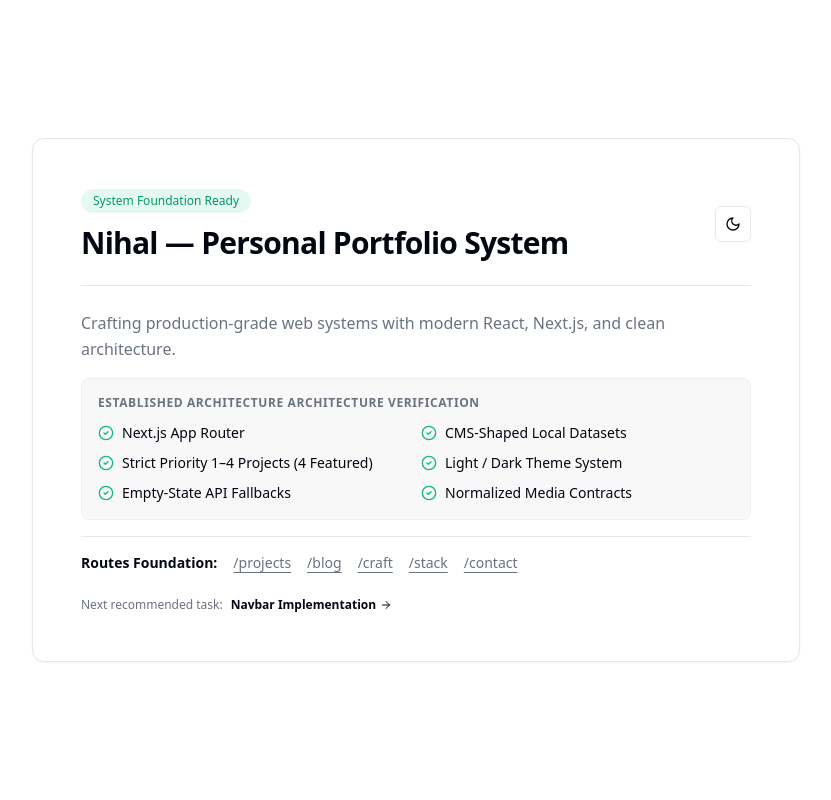
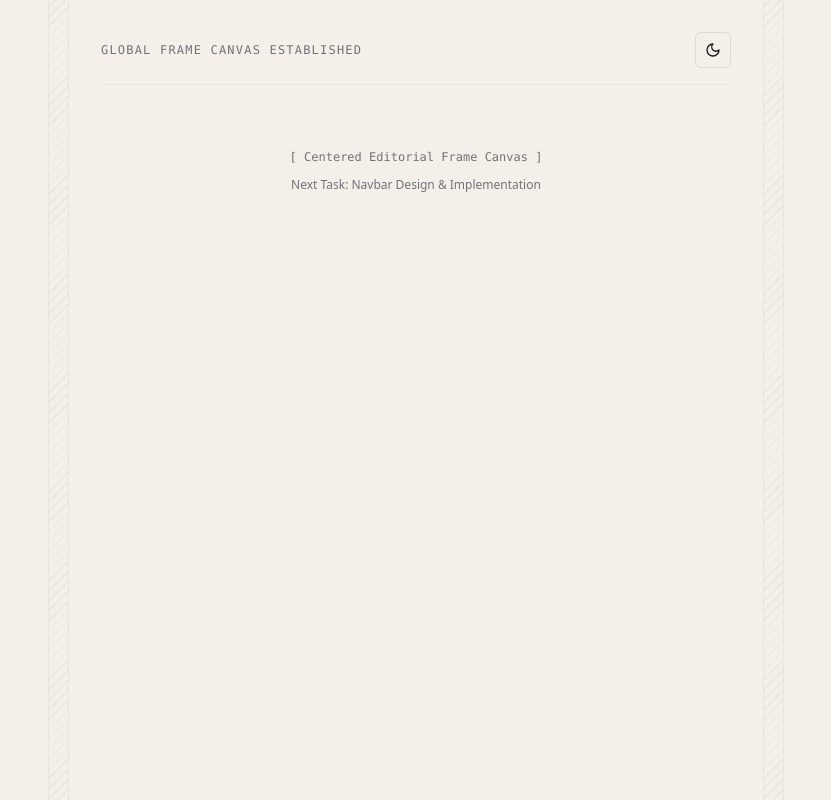
Before and after one commit to NIHALMNK/NIHAL_MNK, a Next.js app: page / in a window 1280 px wide. Shown: the whole page, without its empty margins (224-1055 px from the left). Built offline with nearby package versions, Linux system fonts and the light colour scheme; no server answers.

Commit message:
feat: initialize portfolio layout with global shell, container components, and themed styling

```diff
--- a/src/app/layout.tsx
+++ b/src/app/layout.tsx
@@ -1,6 +1,7 @@
 import type { Metadata } from "next";
 import { Inter } from "next/font/google";
 import { ThemeProvider } from "@/components/providers/theme-provider";
+import { PortfolioShell } from "@/components/ui/portfolio-shell";
 import { constructMetadata } from "@/lib/utils/metadata";
 import "@/styles/globals.css";
 
@@ -32,11 +33,11 @@ export default function RootLayout({
           enableSystem
           disableTransitionOnChange
         >
-          <div className="relative flex min-h-screen flex-col">
-            <main id="main-content" className="flex-1">
+          <PortfolioShell>
+            <main id="main-content" className="flex-1 flex flex-col">
               {children}
             </main>
-          </div>
+          </PortfolioShell>
         </ThemeProvider>
       </body>
     </html>
--- a/src/app/page.tsx
+++ b/src/app/page.tsx
@@ -1,83 +1,24 @@
 import { Container } from "@/components/ui/container";
 import { ThemeToggle } from "@/components/ui/theme-toggle";
-import { getFeaturedProjects } from "@/lib/data/projects";
-import { getSiteSettings } from "@/lib/data/site";
-import { ArrowRight, CheckCircle2 } from "lucide-react";
-import Link from "next/link";
 
-export default async function HomePage() {
-  const site = await getSiteSettings();
-  const featuredProjects = await getFeaturedProjects();
-
+export default function HomePage() {
   return (
-    <div className="flex min-h-screen flex-col justify-center py-16">
+    <div className="flex-1 flex flex-col justify-between py-8">
       <Container>
-        <div className="mx-auto max-w-3xl rounded-xl border border-border bg-card p-8 shadow-sm sm:p-12">
-          <div className="flex items-center justify-between border-b border-border pb-6">
-            <div>
-              <span className="inline-flex items-center rounded-full bg-emerald-500/10 px-3 py-1 text-xs font-medium text-emerald-600 dark:text-emerald-400">
-                System Foundation Ready
+        <div className="flex items-center justify-between border-b border-border/50 pb-4">
+          <span className="text-xs font-mono tracking-widest text-muted-foreground uppercase">
+            Global Frame Canvas Established
           </span>
-              <h1 className="mt-3 text-2xl font-bold tracking-tight sm:text-3xl text-foreground">
-                {site.name} — Personal Portfolio System
-              </h1>
-            </div>
           <ThemeToggle />
         </div>
 
-          <div className="mt-6 space-y-4">
-            <p className="text-base text-muted-foreground leading-relaxed">
-              {site.headline}
+        <div className="py-16 text-center space-y-3">
+          <p className="text-xs font-mono text-muted-foreground">
+            [ Centered Editorial Frame Canvas ]
           </p>
-
-            <div className="rounded-lg bg-muted/60 p-4 border border-border/50">
-              <h3 className="text-xs font-semibold uppercase tracking-wider text-muted-foreground mb-3">
-                Established Architecture Architecture Verification
-              </h3>
-              <ul className="grid grid-cols-1 gap-2.5 sm:grid-cols-2 text-sm text-foreground">
-                <li className="flex items-center gap-2">
-                  <CheckCircle2 className="h-4 w-4 text-emerald-500 shrink-0" />
-                  <span>Next.js App Router</span>
-                </li>
-                <li className="flex items-center gap-2">
-                  <CheckCircle2 className="h-4 w-4 text-emerald-500 shrink-0" />
-                  <span>CMS-Shaped Local Datasets</span>
-                </li>
-                <li className="flex items-center gap-2">
-                  <CheckCircle2 className="h-4 w-4 text-emerald-500 shrink-0" />
-                  <span>Strict Priority 1–4 Projects ({featuredProjects.length} Featured)</span>
-                </li>
-                <li className="flex items-center gap-2">
-                  <CheckCircle2 className="h-4 w-4 text-emerald-500 shrink-0" />
-                  <span>Light / Dark Theme System</span>
-                </li>
-                <li className="flex items-center gap-2">
-                  <CheckCircle2 className="h-4 w-4 text-emerald-500 shrink-0" />
-                  <span>Empty-State API Fallbacks</span>
-                </li>
-                <li className="flex items-center gap-2">
-                  <CheckCircle2 className="h-4 w-4 text-emerald-500 shrink-0" />
-                  <span>Normalized Media Contracts</span>
-                </li>
-              </ul>
-            </div>
-
-            <div className="pt-4 border-t border-border flex flex-wrap gap-4 text-sm text-muted-foreground">
-              <span className="font-semibold text-foreground">Routes Foundation:</span>
-              <Link href="/projects" className="hover:text-foreground underline underline-offset-4">/projects</Link>
-              <Link href="/blog" className="hover:text-foreground underline underline-offset-4">/blog</Link>
-              <Link href="/craft" className="hover:text-foreground underline underline-offset-4">/craft</Link>
-              <Link href="/stack" className="hover:text-foreground underline underline-offset-4">/stack</Link>
-              <Link href="/contact" className="hover:text-foreground underline underline-offset-4">/contact</Link>
-            </div>
-
-            <div className="mt-6 flex items-center gap-2 text-xs text-muted-foreground pt-2">
-              <span>Next recommended task:</span>
-              <span className="font-semibold text-foreground flex items-center gap-1">
-                Navbar Implementation <ArrowRight className="h-3 w-3" />
-              </span>
-            </div>
-          </div>
+          <p className="text-xs text-muted-foreground">
+            Next Task: Navbar Design & Implementation
+          </p>
         </div>
       </Container>
     </div>
--- a/src/components/ui/container.tsx
+++ b/src/components/ui/container.tsx
@@ -13,7 +13,7 @@ export function Container({
 }: ContainerProps) {
   return (
     <Component
-      className={cn("container mx-auto max-w-6xl px-4 sm:px-6 lg:px-8", className)}
+      className={cn("w-full px-4 sm:px-6 md:px-8", className)}
       {...props}
     >
       {children}
--- /dev/null
+++ b/src/components/ui/portfolio-shell.tsx
@@ -0,0 +1,30 @@
+import * as React from "react";
+
+interface PortfolioShellProps {
+  children: React.ReactNode;
+}
+
+/**
+ * PortfolioShell creates the global framed portfolio structure:
+ * Outer browser environment and inner portfolio canvas surface use the EXACT same background color
+ * (Dark Mode: #09090B, Light Mode: #F4F0E9).
+ * The frame is visually identified strictly through thin border lines and flanking diagonal hatch side strips.
+ */
+export function PortfolioShell({ children }: PortfolioShellProps) {
+  return (
+    <div className="min-h-screen w-full bg-background text-foreground transition-colors duration-200">
+      <div className="mx-auto flex min-h-screen h-auto w-full max-w-[var(--portfolio-frame-width)] border-x border-border/50 bg-background">
+        {/* Left Hatch Side Edge */}
+        <div className="hidden sm:block w-4 md:w-5 shrink-0 border-r border-border/50 hatch-pattern select-none pointer-events-none" />
+
+        {/* Center Editorial Content Surface */}
+        <div className="flex-1 min-w-0 flex flex-col min-h-screen bg-background">
+          {children}
+        </div>
+
+        {/* Right Hatch Side Edge */}
+        <div className="hidden sm:block w-4 md:w-5 shrink-0 border-l border-border/50 hatch-pattern select-none pointer-events-none" />
+      </div>
+    </div>
+  );
+}
--- a/src/styles/globals.css
+++ b/src/styles/globals.css
@@ -4,40 +4,46 @@
 
 @layer base {
   :root {
-    --background: 0 0% 100%;
-    --foreground: 224 71.4% 4.1%;
-    --card: 0 0% 100%;
-    --card-foreground: 224 71.4% 4.1%;
-    --primary: 220.9 39.3% 11%;
-    --primary-foreground: 210 20% 98%;
-    --secondary: 220 14.3% 95.9%;
-    --secondary-foreground: 220.9 39.3% 11%;
-    --muted: 220 14.3% 95.9%;
-    --muted-foreground: 220 8.9% 46.1%;
-    --accent: 220 14.3% 95.9%;
-    --accent-foreground: 220.9 39.3% 11%;
-    --border: 220 13% 91%;
-    --input: 220 13% 91%;
-    --ring: 224 71.4% 4.1%;
+    --portfolio-frame-width: 46rem;
+
+    /* Authoritative Light Mode Background: #F4F0E9 */
+    --background: 38.18 33.33% 93.53%;
+    --foreground: 240 5.9% 10%;
+    --card: 38.18 33.33% 93.53%;
+    --card-foreground: 240 5.9% 10%;
+    --primary: 240 5.9% 10%;
+    --primary-foreground: 38.18 33.33% 93.53%;
+    --secondary: 38 20% 88%;
+    --secondary-foreground: 240 5.9% 10%;
+    --muted: 38 20% 88%;
+    --muted-foreground: 240 3.8% 46.1%;
+    --accent: 38 20% 88%;
+    --accent-foreground: 240 5.9% 10%;
+    --border: 38 15% 85%;
+    --input: 38 15% 85%;
+    --ring: 240 5.9% 10%;
     --radius: 0.5rem;
   }
 
   .dark {
-    --background: 224 71.4% 4.1%;
-    --foreground: 210 20% 98%;
-    --card: 224 71.4% 4.1%;
-    --card-foreground: 210 20% 98%;
-    --primary: 210 20% 98%;
-    --primary-foreground: 220.9 39.3% 11%;
-    --secondary: 215 27.9% 16.9%;
-    --secondary-foreground: 210 20% 98%;
-    --muted: 215 27.9% 16.9%;
-    --muted-foreground: 217.9 10.6% 64.9%;
-    --accent: 215 27.9% 16.9%;
-    --accent-foreground: 210 20% 98%;
-    --border: 215 27.9% 16.9%;
-    --input: 215 27.9% 16.9%;
-    --ring: 216 12.2% 83.9%;
+    --portfolio-frame-width: 46rem;
+
+    /* Authoritative Dark Mode Background: #09090B */
+    --background: 240 10% 3.92%;
+    --foreground: 0 0% 95%;
+    --card: 240 10% 3.92%;
+    --card-foreground: 0 0% 95%;
+    --primary: 0 0% 98%;
+    --primary-foreground: 240 10% 3.92%;
+    --secondary: 240 3.7% 15.9%;
+    --secondary-foreground: 0 0% 98%;
+    --muted: 240 3.7% 15.9%;
+    --muted-foreground: 240 5% 64.9%;
+    --accent: 240 3.7% 15.9%;
+    --accent-foreground: 0 0% 98%;
+    --border: 240 3.7% 15.9%;
+    --input: 240 3.7% 15.9%;
+    --ring: 240 4.9% 83.9%;
   }
 }
 
@@ -49,17 +55,30 @@
   html {
     color-scheme: light dark;
     scroll-behavior: smooth;
+    background-color: hsl(var(--background));
   }
 
   body {
     @apply bg-background text-foreground antialiased selection:bg-muted selection:text-foreground;
     font-feature-settings: "rlig" 1, "calt" 1;
+    min-height: 100vh;
   }
 
   /* High contrast focus ring for keyboard accessibility */
   :focus-visible {
     @apply outline-none ring-2 ring-ring ring-offset-2 ring-offset-background;
   }
+}
+
+/* Subtle diagonal hatch pattern for frame side edges */
+.hatch-pattern {
+  background-image: repeating-linear-gradient(
+    -45deg,
+    hsl(var(--foreground) / 0.05),
+    hsl(var(--foreground) / 0.05) 1px,
+    transparent 1px,
+    transparent 7px
+  );
 }
 
 /* Reduced motion preference override */
```
Lines whose indentation alone changed are shown as unchanged.
